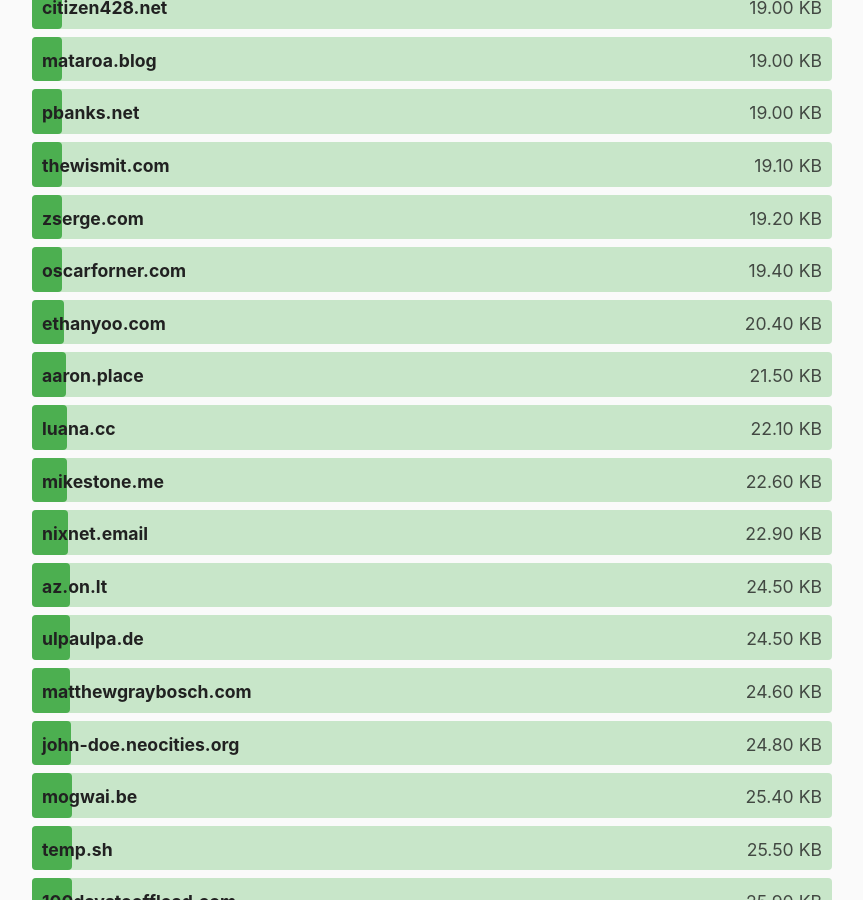
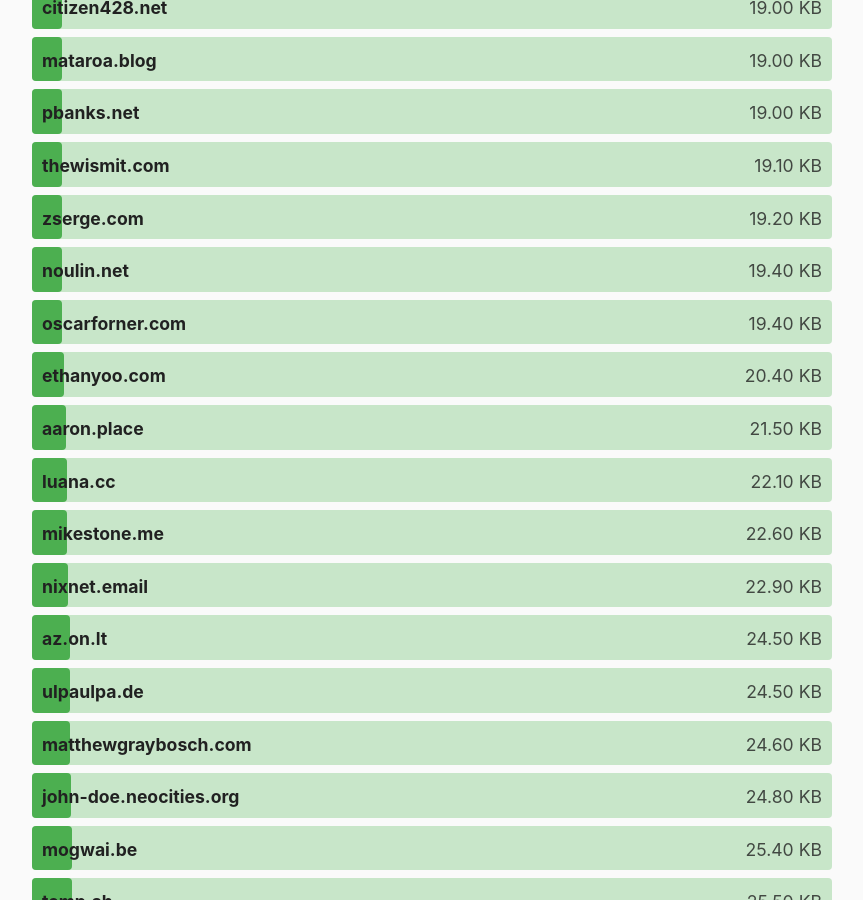
Before and after one commit to kevquirk/512kb.club, a Jekyll site: the page built from index.md, in a window 1280 px wide and 900 px high, scrolled down 4689 px. Shown: the whole window, without its empty margins (208-1071 px from the left). Built offline with Jekyll 4.4.1, drawn with Linux system fonts in a browser that asks for light colours.

Commit message:
add noulin.net/blog
https://gtmetrix.com/reports/noulin.net/7uePDY7C/

```diff
--- a/_data/sites.yml
+++ b/_data/sites.yml
@@ -943,6 +943,11 @@
   size: 4.9
   last_checked: 2021-07-01
 
+- domain: noulin.net
+  url: https://noulin.net/blog
+  size: 19.4
+  last_checked: 2021-08-07
+
 - domain: nymbus.xyz
   url: https://nymbus.xyz/
   size: 262.4
```
